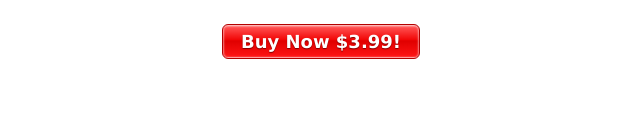
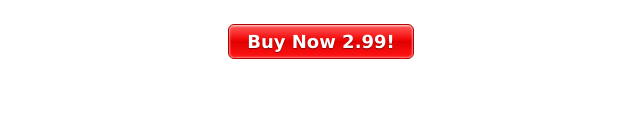
Before and after one commit to iStudiousApp/istudiousapp.github.com, a plain HTML site: page istudious/index.html in a window 1280 px wide. Shown: the part 1449-1563 px from the top of the page, without its empty margins (319-959 px from the left). Drawn offline with Linux system fonts and the light colour scheme.

Commit message:
Updated site on Wed Dec 21 14:44:02 EST 2011

```diff
--- a/istudious/index.html
+++ b/istudious/index.html
@@ -58,7 +58,7 @@
           <p>Let me repeat that&#8230;</p>
           <p><strong><span class="caps">TURN</span> <span class="caps">YOUR</span> <span class="caps">NOTES</span> <span class="caps">INTO</span> <span class="caps">FLASHCARDS</span> <span class="caps">THAT</span> <span class="caps">YOU</span> <span class="caps">CAN</span> <span class="caps">STUDY</span></strong></p>
           <p>That&#8217;s right, iStudious is a note taking app that includes an integrated flashcards app. I know, awesome, right?</p>
-          <a class='button' href='http://itunes.apple.com/us/app/istudious-note-taking-w-integrated/id364896427?mt=8'>Buy Now $3.99!</a>
+          <a class='button' href='http://itunes.apple.com/us/app/istudious-note-taking-w-integrated/id364896427?mt=8'>Buy Now 2.99!</a>
         </div>
       </div>
       <div class='center' id='footer'>
```
